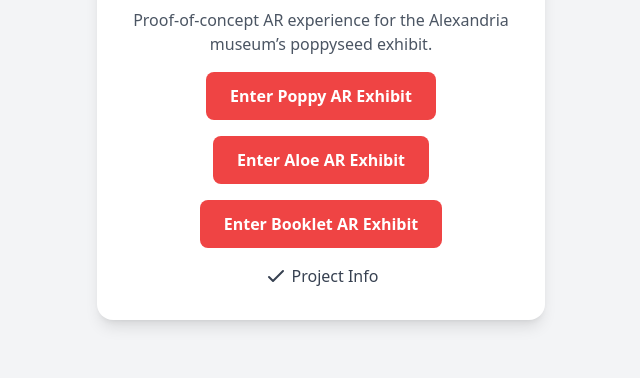
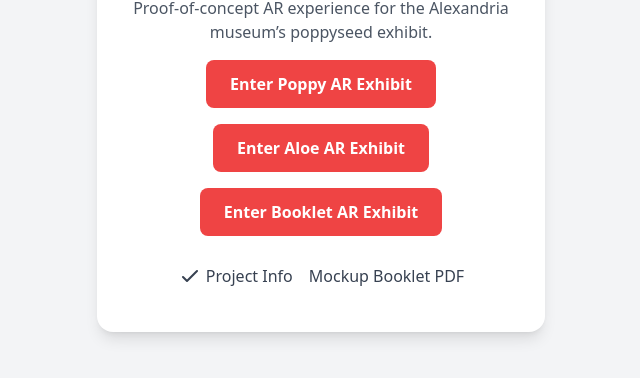
Before and after one commit to FelixTrask/arproject, a plain HTML site: page index.html in a window 1280 px wide. Shown: the part 300-678 px from the top of the page, without its empty margins (319-959 px from the left). Drawn offline with nearby package versions, Linux system fonts and the light colour scheme.

Commit message:
Added PDF

```diff
--- a/index.html
+++ b/index.html
@@ -36,6 +36,9 @@
           </svg>
           Project Info
         </button>
+        <a href="ARPROJMOCKUP.pdf" class="flex items-center text-gray-700 dark:text-gray-300 hover:underline py-3">
+          Mockup Booklet PDF
+        </a>
       </div>
     </div>
 
```
Also changed, not shown: 1 other file.
